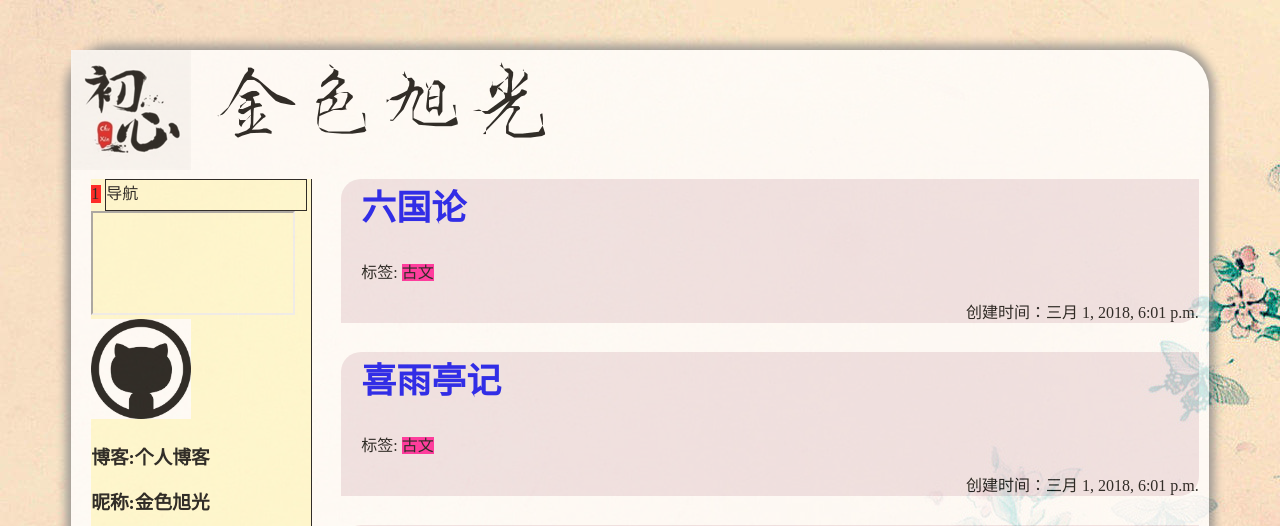
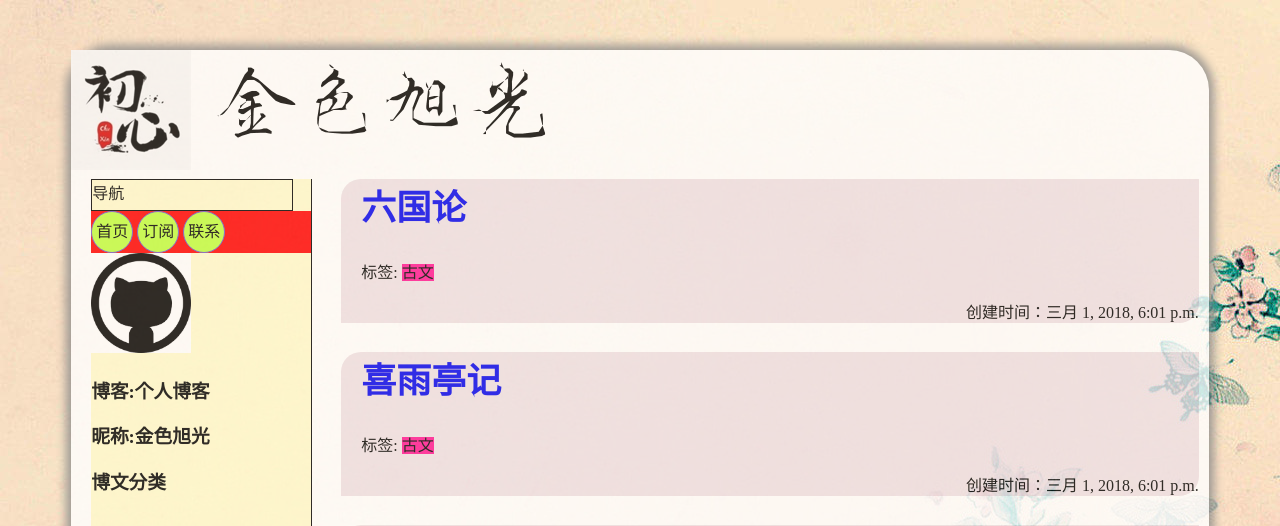
Before and after one commit to goldSunshine/blog, a Django app: page /blog/ in a window 1280 px wide. Shown: the top 526 px of the page. Run offline with Django 3.2, Linux system fonts and the light colour scheme; data comes from the database, SQL or seed files in the repository.

Commit message:
2018.3.2:18:35

```diff
--- /dev/null
+++ b/blog/templates/html_point.txt
@@ -0,0 +1,4 @@
+display:inline-block 可以让div横向排列。
+
+<div style="display:inline-block;">
+</div>
--- a/blog/templates/side.html
+++ b/blog/templates/side.html
@@ -1,16 +1,19 @@
-
 <div>
-<span style="background-color:red;display:inline-block;heigth:30px;width:10px">
-1
-</span>
 <span style="border:1px solid black;display:inline-block;width:200px;height:30px">导航</span>
 </div>
 
-<iframe src="index.html" width="200px" height="100px">  </iframe>
 
-
-
-
+<div style="margin:0px auto;background-color:red;display:text-align;center;">
+<div style="width:40px;height:40px;background-color:#C0FF3E;border-radius:50%;text-align:center;line-height:40px;border:1px solid #6A5ACD;display:inline-block;">
+首页
+</div>
+<div style="width:40px;height:40px;background-color:#C0FF3E;border-radius:50%;text-align:center;line-height:40px;border:1px solid #6A5ACD;display:inline-block;top:50%;left:50%">
+订阅
+</div>
+<div style="width:40px;height:40px;background-color:#C0FF3E;border-radius:50%;text-align:center;line-height:40px;border:1px solid #6A5ACD;display:inline-block;">
+联系
+</div>
+</div>
 <div style="width:200px">
 
  {% load staticfiles %}
```
